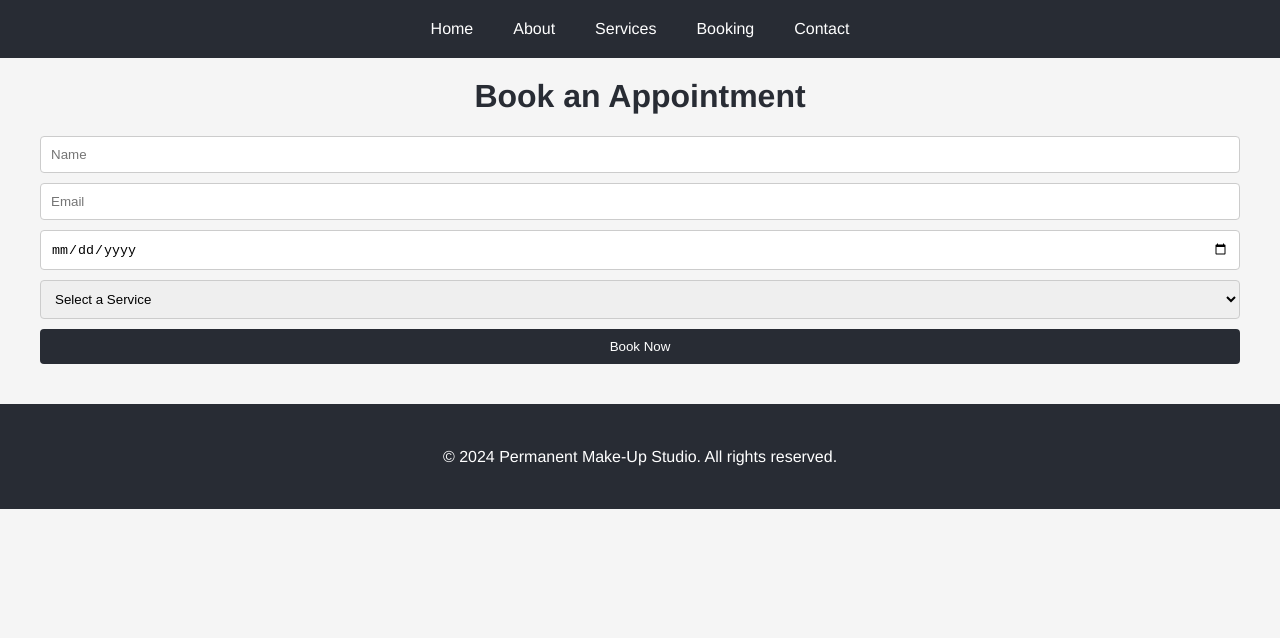
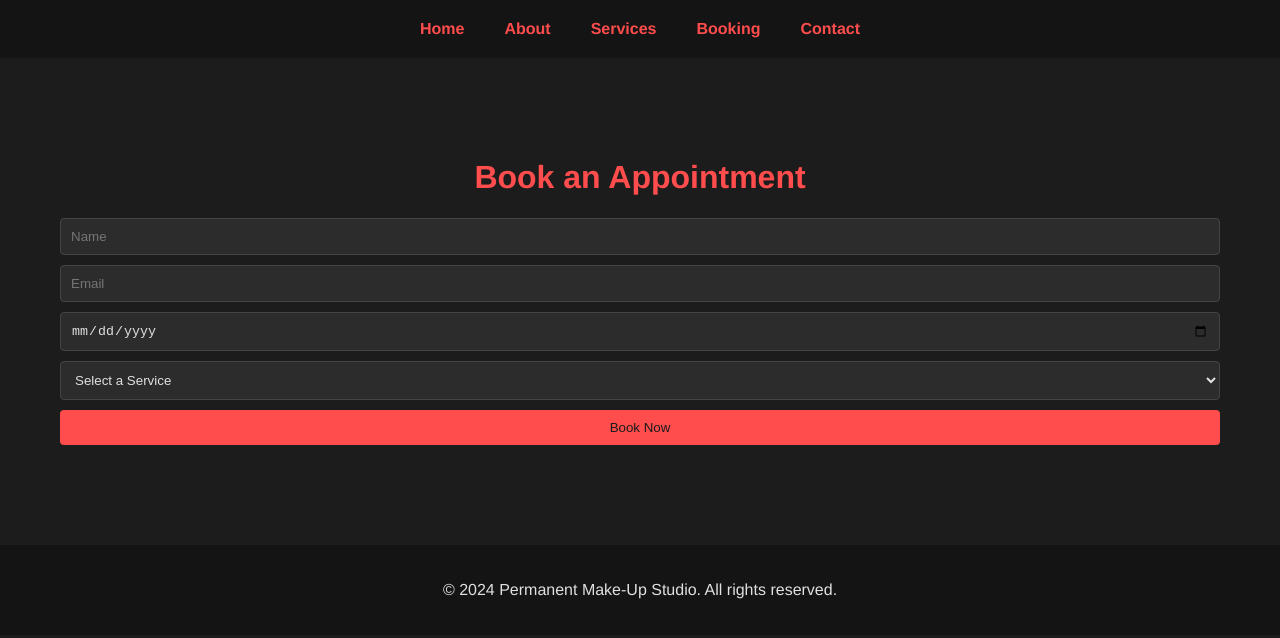
Before and after one commit to Spottie97/perma-makeup-website, a React (Create React App) app in the folder makeup-studio-website/: page /booking in a window 1280 px wide. Shown: the top 638 px of the page. Built offline with nearby package versions, Linux system fonts and the light colour scheme.

Commit message:
chore: Update component styles for consistent look and feel

```diff
--- a/makeup-studio-website/src/App.css
+++ b/makeup-studio-website/src/App.css
@@ -2,8 +2,9 @@
 body {
   margin: 0;
   font-family: 'Helvetica Neue', Arial, sans-serif;
-  background-color: #f5f5f5; /* Light gray background */
-  color: #333; /* Dark gray text */
+  background-color: #1c1c1c; /* Matte Black Background */
+  color: #e0e0e0; /* Light Gray Text */
+  overflow-x: hidden;
 }
 
 .App {
@@ -13,8 +14,8 @@ body {
 }
 
 header, footer {
-  background-color: #282c34; /* Dark background for header and footer */
-  color: white;
+  background-color: #141414; /* Darker Black for Header and Footer */
+  color: #e0e0e0; /* Light Gray Text */
   padding: 20px;
   text-align: center;
 }
@@ -34,33 +35,54 @@ header nav ul li {
 
 header nav ul li a {
   text-decoration: none;
-  color: white;
+  color: #ff4d4d; /* Deep Red Text */
+  font-weight: bold;
   padding: 10px;
+  transition: color 0.3s;
 }
 
 header nav ul li a:hover {
-  text-decoration: underline;
+  color: #b30000; /* Darker Red on Hover */
 }
 
-.container {
-  max-width: 1200px;
-  margin: 0 auto;
-  padding: 20px;
+footer div a {
+  margin: 0 10px;
+  color: #ff4d4d; /* Deep Red Text */
+  text-decoration: none;
+  transition: color 0.3s;
 }
 
+footer div a:hover {
+  color: #b30000; /* Darker Red on Hover */
+}
+
+/* Typography and animations */
+h1, h2, h3, h4, h5, h6 {
+  color: #ff4d4d; /* Deep Red */
+  transition: transform 0.3s ease-in-out;
+}
+
+h1:hover, h2:hover, h3:hover, h4:hover, h5:hover, h6:hover {
+  transform: scale(1.1);
+}
+
+/* Button styles */
 button {
-  background-color: #282c34; /* Dark button background */
-  color: white;
+  background-color: #ff4d4d; /* Deep Red Button */
+  color: #1c1c1c; /* Matte Black Text */
   border: none;
   padding: 10px 20px;
   cursor: pointer;
   margin: 10px 0;
+  transition: background-color 0.3s, transform 0.3s;
 }
 
 button:hover {
-  background-color: #444; /* Darker background on hover */
+  background-color: #b30000; /* Darker Red on Hover */
+  transform: scale(1.05);
 }
 
+/* Form styles */
 form {
   display: flex;
   flex-direction: column;
@@ -70,30 +92,107 @@ form {
 
 input, select, textarea {
   padding: 10px;
-  border: 1px solid #ccc;
+  border: 1px solid #444; /* Dark Gray Border */
+  background-color: #2c2c2c; /* Darker Gray Input Background */
+  color: #e0e0e0; /* Light Gray Text */
   border-radius: 4px;
   width: 100%;
   box-sizing: border-box;
+  transition: background-color 0.3s, transform 0.3s;
 }
 
 input[type="submit"] {
-  background-color: #282c34; /* Dark button background */
-  color: white;
+  background-color: #ff4d4d; /* Deep Red Button */
+  color: #1c1c1c; /* Matte Black Text */
   border: none;
   padding: 10px 20px;
   cursor: pointer;
 }
 
 input[type="submit"]:hover {
-  background-color: #444; /* Darker background on hover */
+  background-color: #b30000; /* Darker Red on Hover */
+  transform: scale(1.05);
 }
 
-h1, h2, h3, h4, h5, h6 {
-  color: #282c34; /* Dark color for headings */
-  margin-top: 0;
+/* Container styles */
+.container {
+  max-width: 1200px;
+  margin: 0 auto;
+  padding: 20px;
 }
 
-p {
-  line-height: 1.6;
-  margin: 20px 0;
+/* Section styles */
+.section {
+  padding: 60px 20px;
 }
+
+.section-light {
+  background: linear-gradient(135deg, #1c1c1c, #ff4d4d); /* Gradient from Matte Black to Deep Red */
+  color: #fff; /* Light Text */
+}
+
+.section-dark {
+  background-color: #1c1c1c;
+  color: #e0e0e0;
+}
+
+/* Card styles */
+.card {
+  background-color: #2c2c2c;
+  padding: 20px;
+  border-radius: 8px;
+  box-shadow: 0 2px 10px rgba(0, 0, 0, 0.1);
+  transition: transform 0.3s ease-in-out;
+}
+
+.card img {
+  max-width: 100%;
+  border-radius: 8px;
+}
+
+.card h3 {
+  margin: 20px 0 10px;
+}
+
+.card p {
+  margin: 0 0 20px;
+}
+
+.card:hover {
+  transform: translateY(-10px);
+}
+
+/* About section styles */
+.about-section {
+  display: flex;
+  align-items: center;
+  justify-content: space-between;
+}
+
+.about-section img {
+  max-width: 45%;
+  border-radius: 8px;
+}
+
+.about-section .content {
+  max-width: 50%;
+}
+
+/* Contact section styles */
+.contact-section {
+  display: flex;
+  flex-direction: column;
+  align-items: center;
+}
+
+.contact-section form {
+  max-width: 600px;
+  width: 100%;
+}
+
+.map {
+  width: 100%;
+  height: 400px;
+  margin-top: 20px;
+  border: 0;
+}
--- a/makeup-studio-website/src/components/About.js
+++ b/makeup-studio-website/src/components/About.js
@@ -2,7 +2,7 @@ import React from 'react';
 
 function About() {
   return (
-    <div>
+    <div className="section section-dark">
       <h1>About Us</h1>
       <p>Information about the studio and the artist.</p>
     </div>
--- a/makeup-studio-website/src/components/Booking.js
+++ b/makeup-studio-website/src/components/Booking.js
@@ -13,7 +13,7 @@ function Booking() {
   };
 
   return (
-    <div>
+    <div className="section section-dark">
       <h1>Book an Appointment</h1>
       <form onSubmit={handleBooking}>
         <input
--- a/makeup-studio-website/src/components/Contact.js
+++ b/makeup-studio-website/src/components/Contact.js
@@ -1,4 +1,5 @@
 import React, { useState } from 'react';
+import { GoogleMap, LoadScript, Marker } from '@react-google-maps/api';
 
 function Contact() {
   const [name, setName] = useState('');
@@ -11,8 +12,18 @@ function Contact() {
     alert('Message sent');
   };
 
+  const mapContainerStyle = {
+    width: '100%',
+    height: '400px',
+  };
+
+  const center = {
+    lat: -25.747867, // Replace with your studio's latitude
+    lng: 28.229271,  // Replace with your studio's longitude
+  };
+
   return (
-    <div>
+    <div className="section section-light contact-section">
       <h1>Contact Us</h1>
       <form onSubmit={handleContact}>
         <input
@@ -37,6 +48,11 @@ function Contact() {
         ></textarea>
         <input type="submit" value="Send Message" />
       </form>
+      <LoadScript googleMapsApiKey="YOUR_GOOGLE_MAPS_API_KEY">
+        <GoogleMap mapContainerStyle={mapContainerStyle} center={center} zoom={15}>
+          <Marker position={center} />
+        </GoogleMap>
+      </LoadScript>
     </div>
   );
 }
--- a/makeup-studio-website/src/components/Home.js
+++ b/makeup-studio-website/src/components/Home.js
@@ -2,7 +2,7 @@ import React from 'react';
 
 function Home() {
   return (
-    <div>
+    <div className="section section-light">
       <h1>Welcome to Permanent Make-Up Studio</h1>
       <p>Your beauty, our passion.</p>
     </div>
--- a/makeup-studio-website/src/components/Services.js
+++ b/makeup-studio-website/src/components/Services.js
@@ -2,9 +2,18 @@ import React from 'react';
 
 function Services() {
   return (
-    <div>
+    <div className="section section-light">
       <h1>Our Services</h1>
-      <p>Details about the services we offer.</p>
+      <div className="card">
+        <img src="/path-to-service-image.jpg" alt="Service" />
+        <h3>Service Name</h3>
+        <p>Description of the service.</p>
+      </div>
+      <div className="card">
+        <img src="/path-to-service-image.jpg" alt="Service" />
+        <h3>Service Name</h3>
+        <p>Description of the service.</p>
+      </div>
     </div>
   );
 }
--- /dev/null
+++ b/package.json
@@ -0,0 +1,5 @@
+{
+  "dependencies": {
+    "@react-google-maps/api": "^2.19.3"
+  }
+}
```
Also changed, not shown: 1 other file (tests, documents, lock files or other folders).
